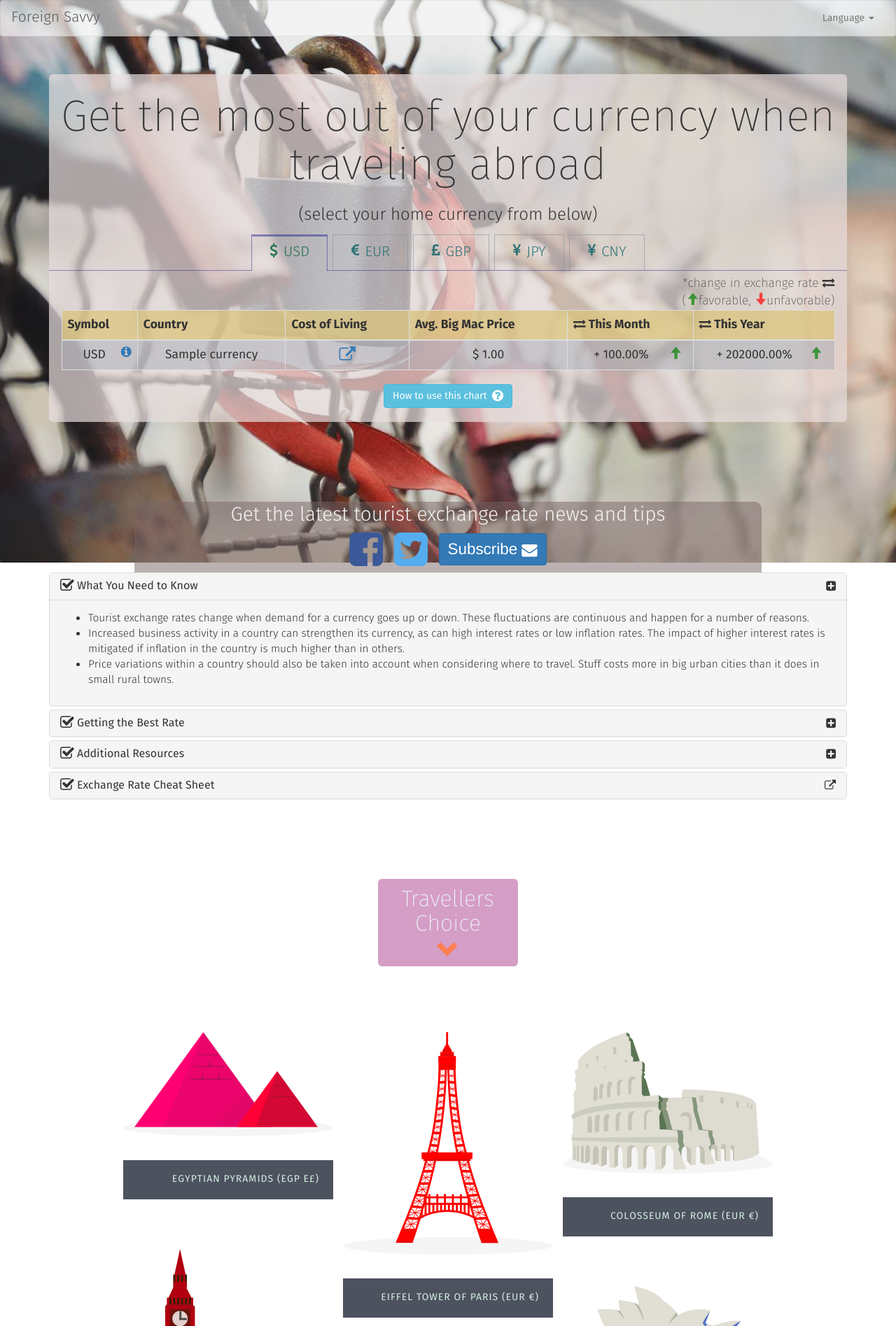
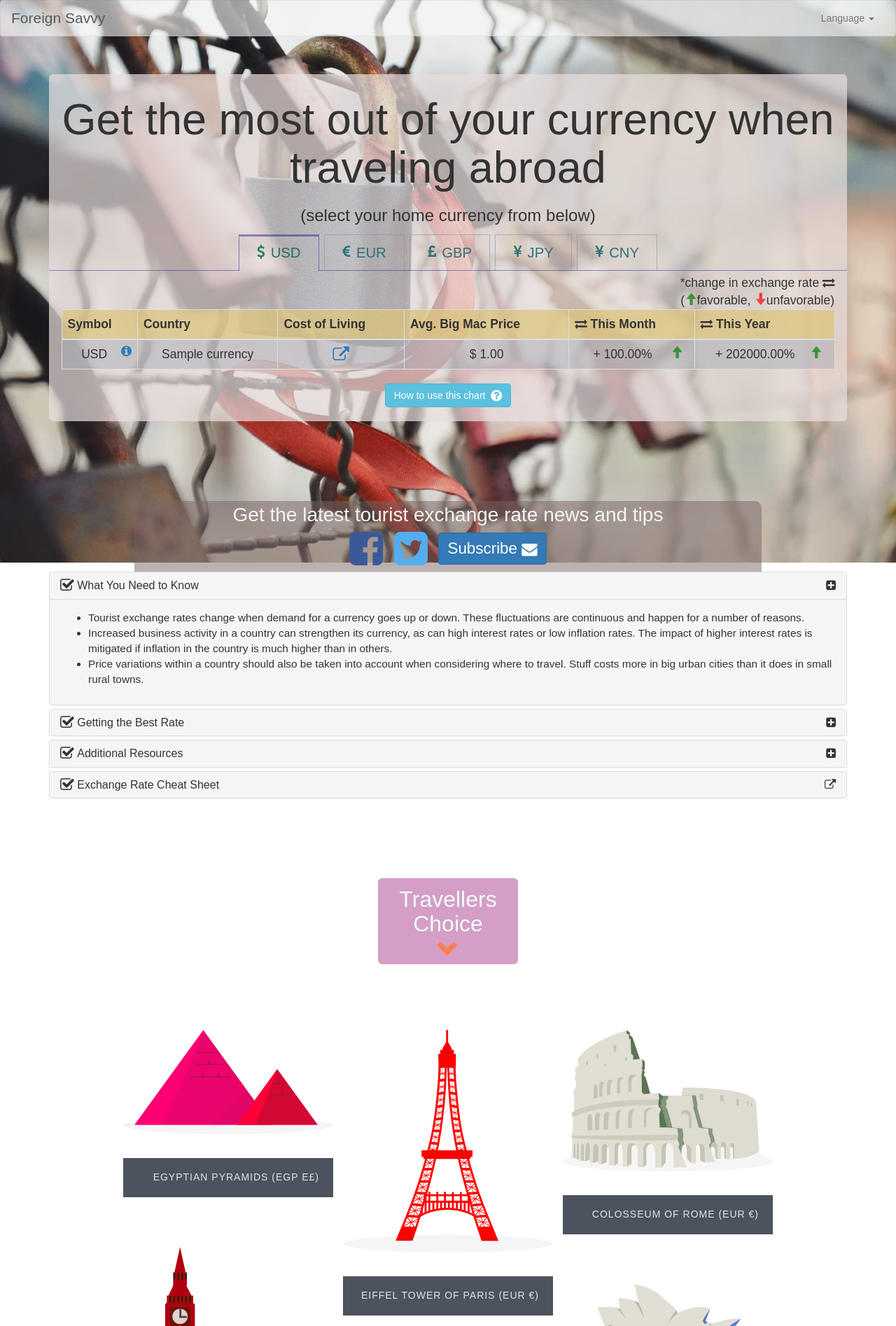
Before and after one commit to mcade/jetsi, a Rails app: page / in a window 1280 px wide. Shown: the top 1895 px of the page at 70% size. Run offline with Rails 7, Linux system fonts and the light colour scheme; tables that the repository leaves empty hold one stand-in row (values such as "Sample post"); style sheets or scripts are compiled from the project's sources; parts of the project's set-up code (start-up, migrations or seed data) failed here and were passed over; some libraries are stand-ins or nearby versions; some web fonts are replaced.

Commit message:
Change image tags after failing to load assets for heroku

```diff
--- a/app/assets/stylesheets/custom.css.scss
+++ b/app/assets/stylesheets/custom.css.scss
@@ -2,51 +2,51 @@
 
 @font-face{
     font-family: 'Fira Sans';
-    src: url('/assets/FiraSans-Hair.eot');
+    src: font-url('/assets/FiraSans-Hair.eot');
     src: local('Fira Sans Hair'),
-         url('/assets/FiraSans-Hair.eot') format('embedded-opentype'),
-         url('/assets/FiraSans-Hair.woff') format('woff'),
-         url('/assets/FiraSans-Hair.ttf') format('truetype');
+         font-url('/assets/FiraSans-Hair.eot') format('embedded-opentype'),
+         font-url('/assets/FiraSans-Hair.woff') format('woff'),
+         font-url('/assets/FiraSans-Hair.ttf') format('truetype');
     font-weight: 100;
     font-style: normal;
 }
 @font-face{
     font-family: 'Fira Sans';
-    src: url('/assets/FiraSans-UltraLight.eot');
+    src: font-url('/assets/FiraSans-UltraLight.eot');
     src: local('Fira Sans UltraLight'),
-         url('/assets/FiraSans-UltraLight.eot') format('embedded-opentype'),
-         url('/assets/FiraSans-UltraLight.woff') format('woff'),
-         url('/assets/FiraSans-UltraLight.ttf') format('truetype');
+         font-url('/assets/FiraSans-UltraLight.eot') format('embedded-opentype'),
+         font-url('/assets/FiraSans-UltraLight.woff') format('woff'),
+         font-url('/assets/FiraSans-UltraLight.ttf') format('truetype');
     font-weight: 200;
     font-style: normal;
 }
 @font-face{
     font-family: 'Fira Sans';
-    src: url('/assets/FiraSans-Light.eot');
+    src: font-url('/assets/FiraSans-Light.eot');
     src: local('Fira Sans Light'),
-         url('/assets/FiraSans-Light.eot') format('embedded-opentype'),
-         url('/assets/FiraSans-Light.woff') format('woff'),
-         url('/assets/FiraSans-Light.ttf') format('truetype');
+         font-url('/assets/FiraSans-Light.eot') format('embedded-opentype'),
+         font-url('/assets/FiraSans-Light.woff') format('woff'),
+         font-url('/assets/FiraSans-Light.ttf') format('truetype');
     font-weight: 300;
     font-style: normal;
 }
 @font-face{
     font-family: 'Fira Sans';
-    src: url('/assets/FiraSans-Regular.eot');
+    src: font-url('/assets/FiraSans-Regular.eot');
     src: local('Fira Sans Regular'),
-         url('/assets/FiraSans-Regular.eot') format('embedded-opentype'),
-         url('/assets/FiraSans-Regular.woff') format('woff'),
-         url('/assets/FiraSans-Regular.ttf') format('truetype');
+         font-url('/assets/FiraSans-Regular.eot') format('embedded-opentype'),
+         font-url('/assets/FiraSans-Regular.woff') format('woff'),
+         font-url('/assets/FiraSans-Regular.ttf') format('truetype');
     font-weight: 400;
     font-style: normal;
 }
 @font-face{
     font-family: 'Fira Sans';
-    src: url('/assets/FiraSans-Bold.eot');
+    src: font-url('/assets/FiraSans-Bold.eot');
     src: local('Fira Sans Bold'),
-         url('/assets/FiraSans-Bold.eot') format('embedded-opentype'),
-         url('/assets/FiraSans-Bold.woff') format('woff'),
-         url('/assets/FiraSans-Bold.ttf') format('truetype');
+         font-url('/assets/FiraSans-Bold.eot') format('embedded-opentype'),
+         font-url('/assets/FiraSans-Bold.woff') format('woff'),
+         font-url('/assets/FiraSans-Bold.ttf') format('truetype');
     font-weight: 700;
     font-style: normal;
 }
--- a/app/views/layouts/application.html.erb
+++ b/app/views/layouts/application.html.erb
@@ -16,12 +16,12 @@
     </div>
   <div class="main">
         <ul id="cbp-bislideshow" class="cbp-bislideshow">
-          <li><img src="assets/image1__compressed.jpg" alt="image01"/></li>
-          <li><img src="assets/image2__compressed.jpg" alt="image02"/></li>
-          <li><img src="assets/image3__compressed.jpg" alt="image03"/></li>
-          <li><img src="assets/image4__compressed.jpg" alt="image04"/></li>
-          <li><img src="assets/image5__compressed.jpg" alt="image05"/></li>
-          <li><img src="assets/image6__compressed.jpg" alt="image06"/></li>
+          <li><%= image_tag("image1__compressed.jpg", alt: "Beach") %></li>
+          <li><%= image_tag("image2__compressed.jpg", alt: "Beach Bus") %></li>
+          <li><%= image_tag("image3__compressed.jpg", alt: "Eiffel Tower") %></li>
+          <li><%= image_tag("image4__compressed.jpg", alt: "Beach Bus") %></li>
+          <li><%= image_tag("image5__compressed.jpg", alt: "Locks in Paris") %></li>
+          <li><%= image_tag("image6__compressed.jpg", alt: "Mountain") %></li>
         </ul>
       </div>
   <script>
--- a/config/application.rb
+++ b/config/application.rb
@@ -27,10 +27,7 @@ module Jetsi
     # The default locale is :en and all translations from config/locales/*.rb,yml are auto loaded.
     # config.i18n.load_path += Dir[Rails.root.join('my', 'locales', '*.{rb,yml}').to_s]
     # config.i18n.default_locale = :de
-    config.assets.precompile += %w(*.png *.jpg *.jpeg *.gif)
-    config.serve_static_assets = true
-    config.action_dispatch.x_sendfile_header = 'X-Accel-Redirect'
-    config.assets.compile = true
+    config.assets.precompile += %w(*.png *.jpg *.jpeg *.gif *.eot *.woff *.ttf)
     config.i18n.fallbacks = true
   end
 end
```
Also changed, not shown: app/views/currencies/index.html.erb (+13 -13 lines), Gemfile, Gemfile.lock.
